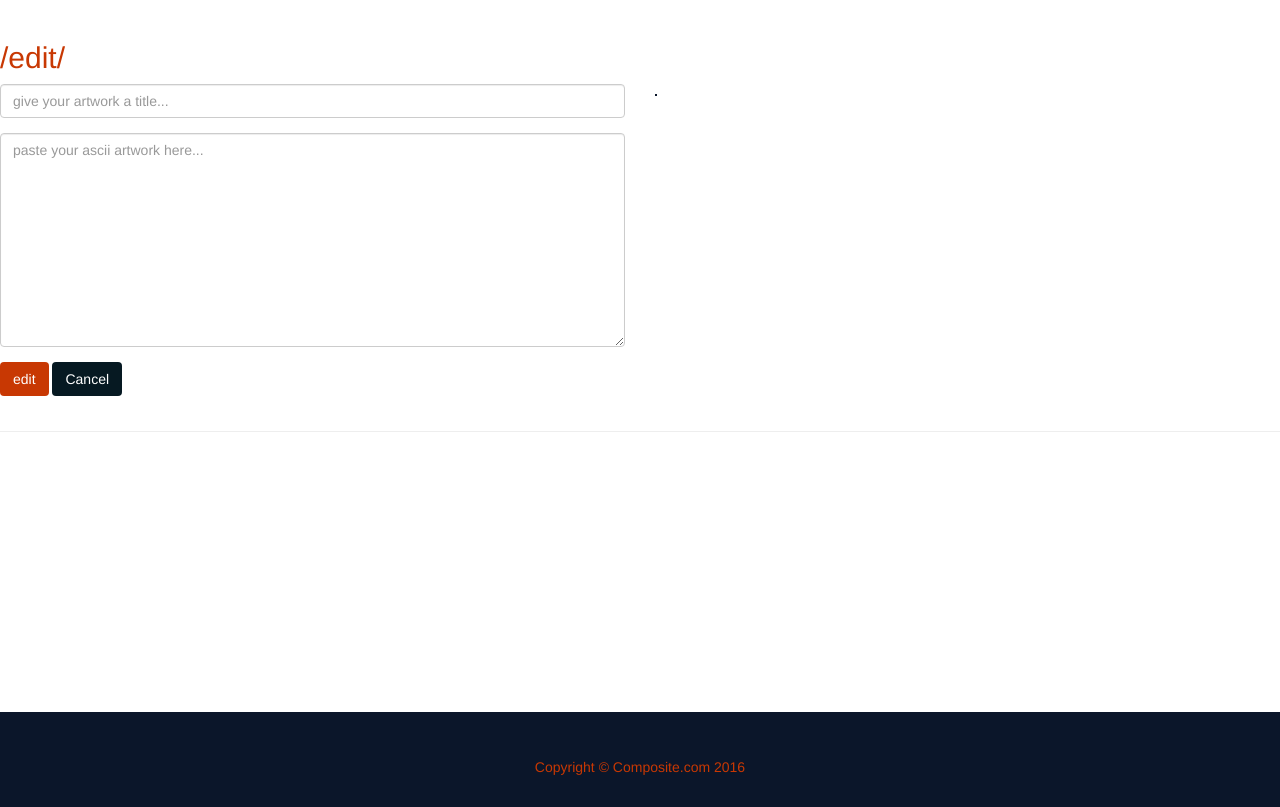
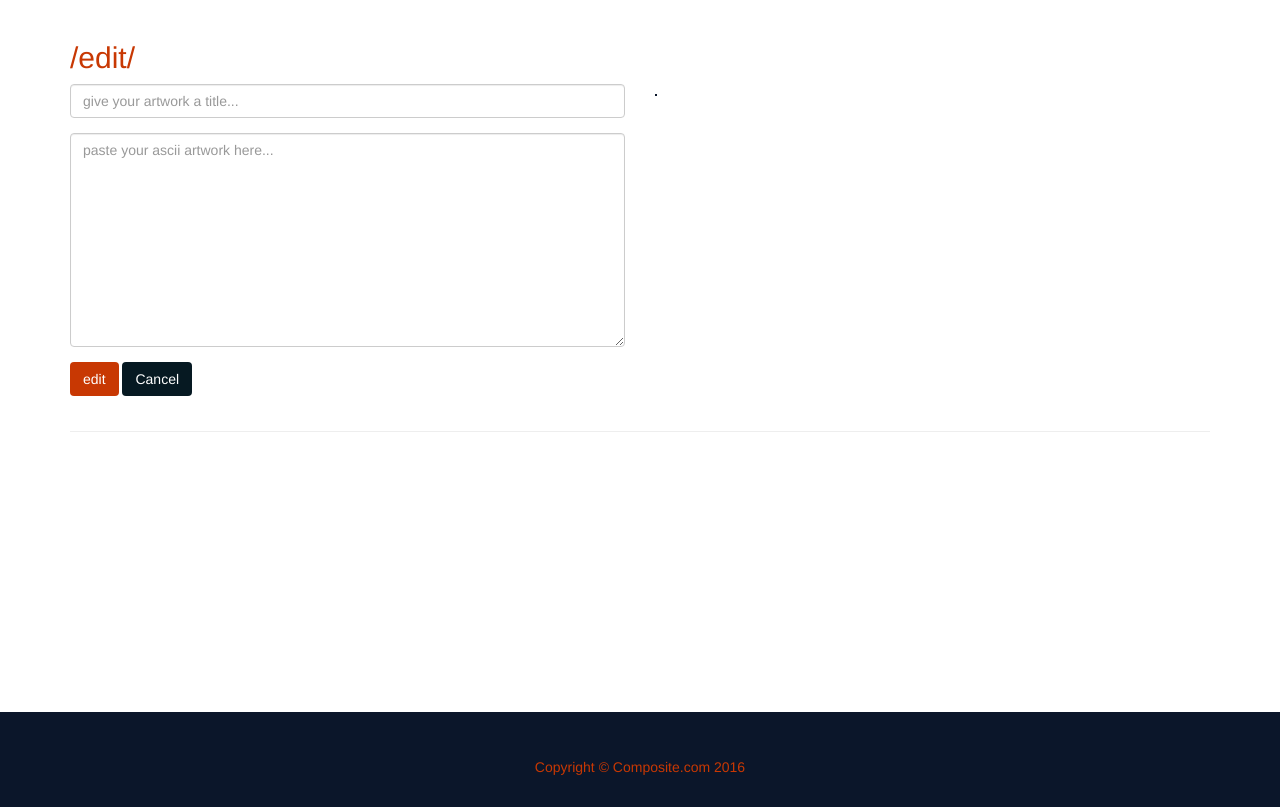
Before and after one commit to jreiher2003/Composite, a Flask app: template app/templates/edit.html in a window 1280 px wide. Shown: the part 52-859 px from the top of the page. Run offline with Flask 2, Linux system fonts and the light colour scheme; the template is opened without the code that fills it: values that come from a table or form of the project are taken from there, others are empty; some libraries are stand-ins or nearby versions.

Commit message:
Create composite.ico w/imagemagick
Add title to all templates, fix div bugs

```diff
--- a/app/templates/base.html
+++ b/app/templates/base.html
@@ -4,6 +4,7 @@
     <meta charset="utf-8">
     <meta http-equiv="X-UA-Compatible" content="IE=edge">
     <meta name="viewport" content="width=device-width, initial-scale=1">
+    <link rel="shortcut icon" type="image/ico" href="{{ url_for('static', filename='composite.ico') }}" />
     <link rel="stylesheet" href="https://maxcdn.bootstrapcdn.com/bootstrap/3.3.6/css/bootstrap.min.css" >
     <link rel="stylesheet" href="{{ url_for('static', filename='styles.css') }}">
     <title>{% block title %}{% endblock %}</title>
--- a/app/templates/delete.html
+++ b/app/templates/delete.html
@@ -1,4 +1,5 @@
 {% extends "base.html" %}
+{% block title %}Delete{% endblock %}
 {% block content %}
 <div class="container">
     <div class="row">
--- a/app/templates/edit.html
+++ b/app/templates/edit.html
@@ -1,5 +1,7 @@
 {% extends "base.html" %}
+{% block title %}Edit{% endblock %}
 {% block content %}
+<div class="container">
     <h2>/edit/</h2>
     <div class="row">
         <div class="col-md-6">
@@ -45,4 +47,5 @@
         <a href="{{ url_for('edit_art',art_id=art.id) }}"><span class="glyphicon glyphicon-pencil" aria-hidden="true"></span>&nbsp;edit</a>&nbsp;|&nbsp;<a href="{{ url_for('delete_art', art_id=art.id) }}"><span class="glyphicon glyphicon-trash" aria-hidden="true"></span>&nbsp;delete</a>
         <pre class="text-center">{{ art.art }}</pre><br>
      {% endfor %}
+</div>
 {% endblock %}
--- a/app/templates/pup-api.html
+++ b/app/templates/pup-api.html
@@ -1,5 +1,5 @@
 {% extends "base.html" %}
-{% block title %}Ajax Usage{% endblock %}
+{% block title %}API Usage{% endblock %}
 {% block content %}
 <div class="container">
     <div class="row">
```
Also changed, not shown: app/static/composite.ico (added). Lines whose indentation alone changed are shown as unchanged.
